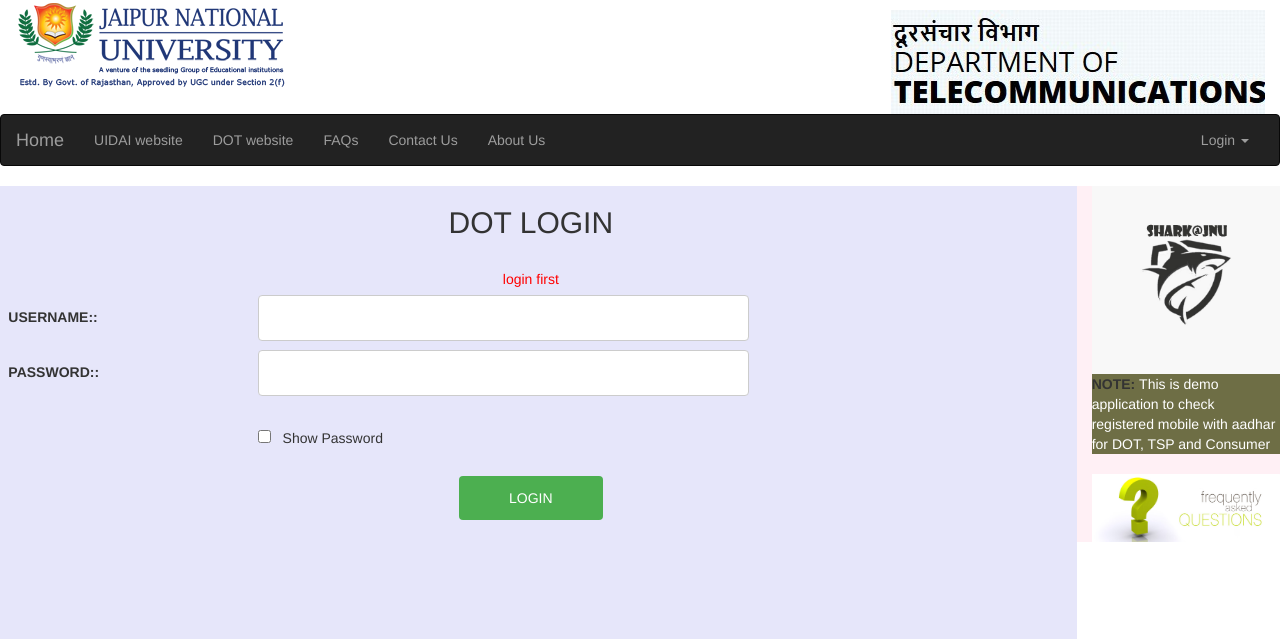
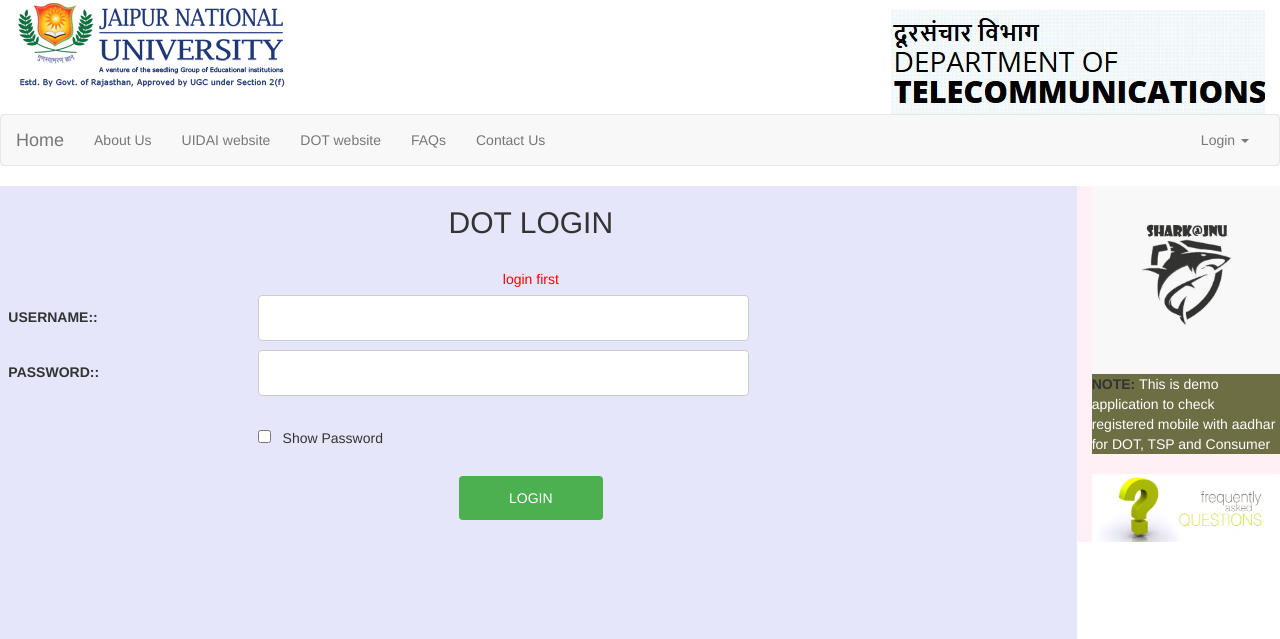
Before and after one commit to manishkumar212111/CodeChamp, a Flask app: page /DOT/search in a window 1280 px wide. Shown: the top 639 px of the page. Run offline with Flask 2, Linux system fonts and the light colour scheme; some libraries are stand-ins or nearby versions.

Commit message:
first commit

```diff
--- a/microservices/app/src/templates/DOT/login.html
+++ b/microservices/app/src/templates/DOT/login.html
@@ -121,7 +121,7 @@ input[type=submit]:hover {
         </div>
     </div>
 
-    <nav class="navbar navbar-inverse">
+    <nav class="navbar navbar-default">
         <div class="container-fluid">
             <div class="navbar-header">
                 <button type="button" class="navbar-toggle" data-toggle="collapse" data-target="#myNavbar">
@@ -133,6 +133,10 @@ input[type=submit]:hover {
             </div>
             <div class="collapse navbar-collapse" id="myNavbar">
                 <ul class="nav navbar-nav">
+                     <li class="dropdown" id="leftnav">
+                        <a class="dropdown-toggle"  href="https://app.despairing12.hasura-app.io/about_us">About Us
+                        </a>
+                    </li>
                     <li class="dropdown">
                             <a class="dropdown-toggle"  href="https://uidai.gov.in/" target="_blank">UIDAI website
                             </a>
@@ -150,10 +154,6 @@ input[type=submit]:hover {
                         <a class="dropdown-toggle" data-toggle="dropdown" href="#contact">Contact Us
                         </a>
 
-                    </li>
-                    <li class="dropdown" id="leftnav">
-                        <a class="dropdown-toggle" data-toggle="dropdown" href="https://app.despairing12.hasura-app.io/about_us">About Us
-                        </a>
                     </li>
                 </ul>
                 <ul class="nav navbar-nav navbar-right">
--- a/microservices/app/src/templates/support/home.html
+++ b/microservices/app/src/templates/support/home.html
@@ -122,7 +122,7 @@ input[type=submit]:hover {
         </div>
     </div>
 
-    <nav class="navbar navbar-inverse">
+    <nav class="navbar navbar-default">
         <div class="container-fluid">
             <div class="navbar-header">
                 <button type="button" class="navbar-toggle" data-toggle="collapse" data-target="#myNavbar">
```
Also changed, not shown: microservices/app/src/templates/DOT/home.html (+6 -5 lines), microservices/app/src/templates/TSP/home.html (+6 -5 lines), microservices/app/src/templates/TSP/login.html (+6 -5 lines), microservices/app/src/templates/consumer/consumer.html (+6 -5 lines), microservices/app/src/templates/consumer/consumer_otp.html (+6 -5 lines), microservices/app/src/templates/consumer/consumer_success.html (+6 -5 lines), microservices/app/src/templates/support/login.html (+6 -5 lines).
